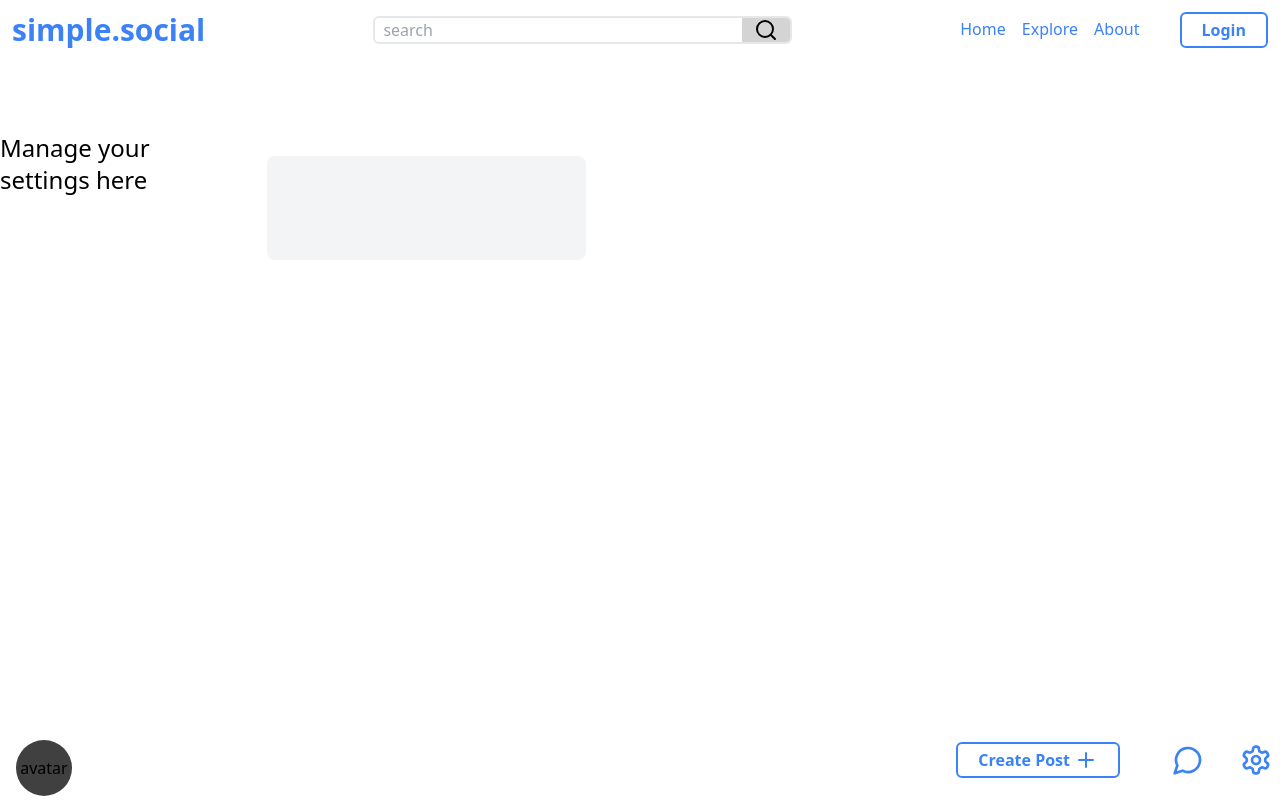
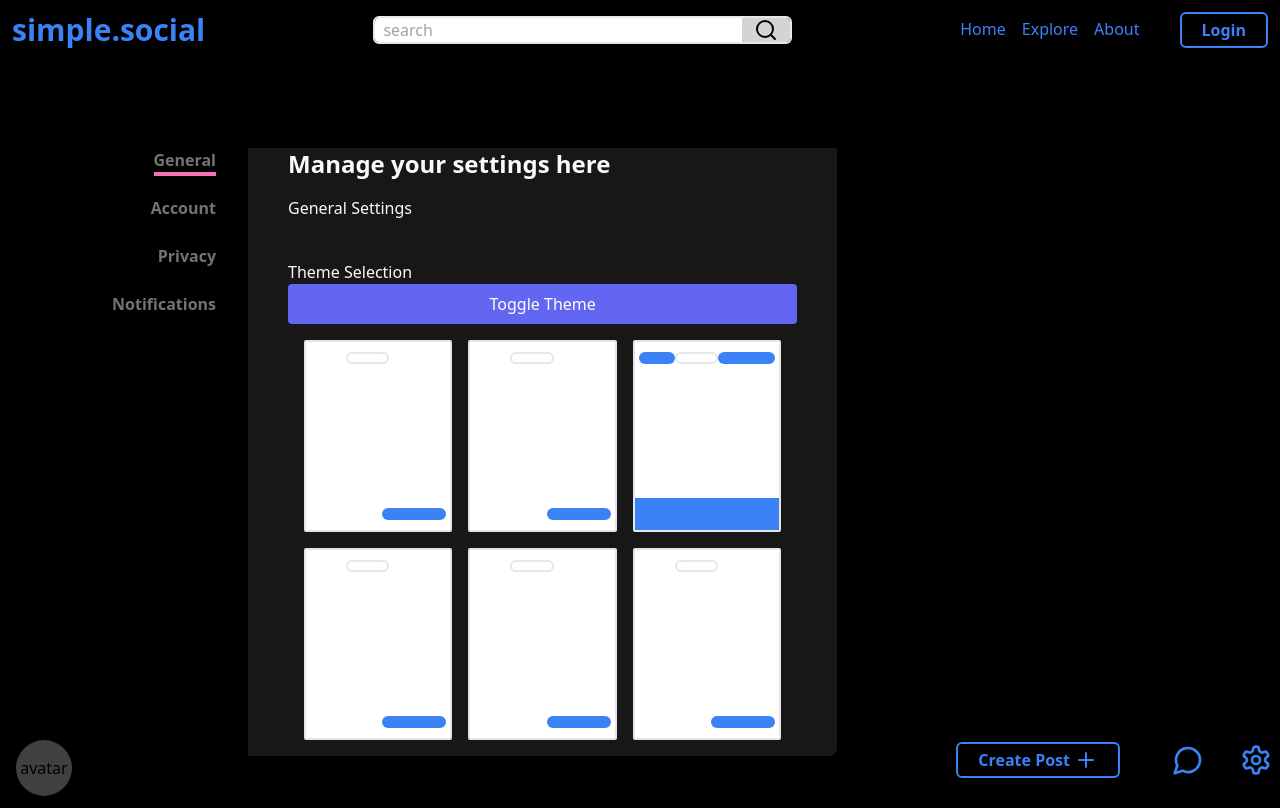
Before and after one commit to cswebdev/vite-blog-site, a React (Vite) app: page /UserSettings in a window 1280 px wide. Built offline with nearby package versions, Linux system fonts and the light colour scheme.

Commit message:
creating theme selection options

```diff
--- /dev/null
+++ b/src/components/userSettings/AccountSettings.tsx
@@ -0,0 +1,9 @@
+
+export default function AccountSettings() {
+
+    return (
+        <>
+            <p>Here are your account settings</p>
+        </>
+    )
+}
--- /dev/null
+++ b/src/components/userSettings/GeneralSettings.tsx
@@ -0,0 +1,87 @@
+import ThemeToggle from "../ThemeToggle";
+
+// Reusable component for each theme button
+const ThemeButton: React.FC<{
+   navbarColor: string;
+   postsColor: string;
+   bottomBarColor: string;
+}> = ({ navbarColor, postsColor, bottomBarColor }) => (
+   <button className="w-full h-48 bg-white border-2 border-neutral-200 hover:border-neutral-500 rounded-sm flex flex-col items-center relative p-0 m-0">
+      {/* Navbar */}
+      <div className={`w-full h-8 flex justify-between items-center`}>
+         <div
+            className={`w-10 h-3 bg-${navbarColor} rounded-md m-0 ml-1`}
+         ></div>
+         <div
+            className={`w-1/3 h-3 border-2 border-${navbarColor} bg-white rounded-md`}
+         ></div>
+         <div
+            className={`w-16 h-3 bg-${navbarColor}  rounded-md m-0 mr-1`}
+         ></div>
+      </div>
+      {/* Posts */}
+      <div className={`flex flex-col items-center flex-grow justify-center`}>
+         <div className={`w-24 h-16 m-1 rounded-sm bg-${postsColor}`}></div>
+         <div className={`w-24 h-16 m-1 rounded-sm bg-${postsColor}`}></div>
+      </div>
+      {/* Bottom bar */}
+      <div
+         className={`w-full h-8 bg-${bottomBarColor} absolute bottom-0 flex justify-end items-center`}
+      >
+         <div className="w-16 h-3 bg-blue-500 rounded-md mr-1"></div>
+      </div>
+   </button>
+);
+
+export default function GeneralSettings() {
+   const themes = [
+      { navbarColor: "black", postsColor: "black", bottomBarColor: "black" },
+      {
+         navbarColor: "gray-700",
+         postsColor: "gray-400",
+         bottomBarColor: "gray-700",
+      },
+      {
+         navbarColor: "blue-500",
+         postsColor: "blue-200",
+         bottomBarColor: "blue-500",
+      },
+      {
+         navbarColor: "purple-300",
+         postsColor: "purple-200",
+         bottomBarColor: "purple-500",
+      },
+      {
+         navbarColor: "green-500",
+         postsColor: "green-200",
+         bottomBarColor: "green-500",
+      },
+      {
+         navbarColor: "pink-500",
+         postsColor: "yellow-200",
+         bottomBarColor: "yellow-500",
+      },
+   ];
+
+   return (
+      <>
+         <h4>General Settings</h4>
+
+         <div className="pt-10">Theme Selection</div>
+         <ThemeToggle />
+         <div className="container p-4 gap-0">
+            <div className="grid grid-cols-1 md:grid-cols-3 grid-rows-2 gap-4">
+               {/* Map over theme data to render buttons */}
+               {themes.map((theme, index) => (
+                  <ThemeButton
+                     key={index}
+                     navbarColor={theme.navbarColor}
+                     postsColor={theme.postsColor}
+                     bottomBarColor={theme.bottomBarColor}
+                  />
+               ))}
+            </div>
+         </div>
+      </>
+   );
+}
--- /dev/null
+++ b/src/components/userSettings/NotificationSettings.tsx
@@ -0,0 +1,3 @@
+export default function NotificationSettings() {
+   return <p>Here are your notification settings</p>;
+}
--- /dev/null
+++ b/src/components/userSettings/PrivacySettings.tsx
@@ -0,0 +1,7 @@
+export default function PrivacySettings() {
+   return (
+      <>
+         <p>Here are your privacy settings</p>
+      </>
+   );
+}
--- a/src/pages/UserSettings.tsx
+++ b/src/pages/UserSettings.tsx
@@ -1,25 +1,80 @@
+import { useState } from "react";
+import GeneralSettings from "../components/userSettings/GeneralSettings";
+import AccountSettings from "../components/userSettings/AccountSettings";
+import PrivacySettings from "../components/userSettings/PrivacySettings";
+import NotificationSettings from "../components/userSettings/NotificationSettings";
+
+const components = {
+   General: GeneralSettings,
+   Account: AccountSettings,
+   Privacy: PrivacySettings,
+   Notifications: NotificationSettings,
+};
+
 export default function UserSettings() {
+   const [selectedSection, setSelectedSection] = useState<
+      "General" | "Account" | "Privacy" | "Notifications"
+   >("General");
+
+   const SelectedComponent = components[selectedSection];
+
    return (
-      <div className="flex flex-grow min-h-screen bg-background">
-         <div className="flex grow justify-center mt-32">
-            <h1 className="bg-copy-primary text-2xl">
-               Manage your settings here
-            </h1>
-            <div className="container mx-auto p-6">
-               <div className="grid grid-cols-3 gap-4">
+      <div className="flex min-h-screen bg-background ">
+         <div className="flex flex-col justify-start mt-32 w-2/3">
+            <div className="p-4">
+               <div className="grid grid-cols-[200px_1fr_1fr] gap-0">
+                  {" "}
+                  {/* Set a fixed width for the first column */}
                   {/* left col */}
-                  <div className="col-span-1 bg-gray-100 rounded-lg">
-                     <ul className="space-y-4">
+                  <div className="">
+                     <ul className="space-y-5 text-right font-semibold">
                         <li>
-                           <button></button>
+                           <button
+                              className={`border-b-4 ${
+                                 selectedSection === "General"
+                                    ? "border-pink-400"
+                                    : "border-transparent"
+                              }  hover:border-pink-400 text-copy-secondary`}
+                              onClick={() => setSelectedSection("General")}
+                           >
+                              General
+                           </button>
                         </li>
                         <li>
-                           <button></button>
+                           <button
+                              className="border-b-4 border-transparent hover:border-pink-400 text-copy-secondary"
+                              onClick={() => setSelectedSection("Account")}
+                           >
+                              Account
+                           </button>
                         </li>
                         <li>
-                           <button></button>
+                           <button
+                              className="border-b-4 border-transparent hover:border-pink-400 text-copy-secondary"
+                              onClick={() => setSelectedSection("Privacy")}
+                           >
+                              Privacy
+                           </button>
+                        </li>
+                        <li>
+                           <button
+                              className="border-b-4 border-transparent hover:border-pink-400 text-copy-secondary"
+                              onClick={() =>
+                                 setSelectedSection("Notifications")
+                              }
+                           >
+                              Notifications
+                           </button>
                         </li>
                      </ul>
+                  </div>
+                  <div className="pt-0 pr-10 pl-10 rounded-rt-lg rounded-br-lg text-copy-primary bg-card ml-8 col-span-2">
+                     <h2 className="text-2xl font-semibold mb-4">
+                        Manage your settings here
+                     </h2>
+                     <div className="justify-center">
+                        <SelectedComponent />
+                     </div>
                   </div>
                </div>
             </div>
```
